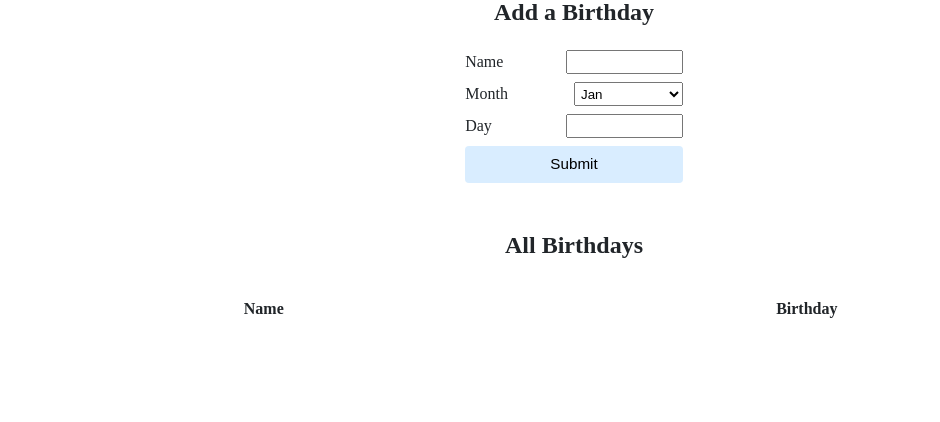
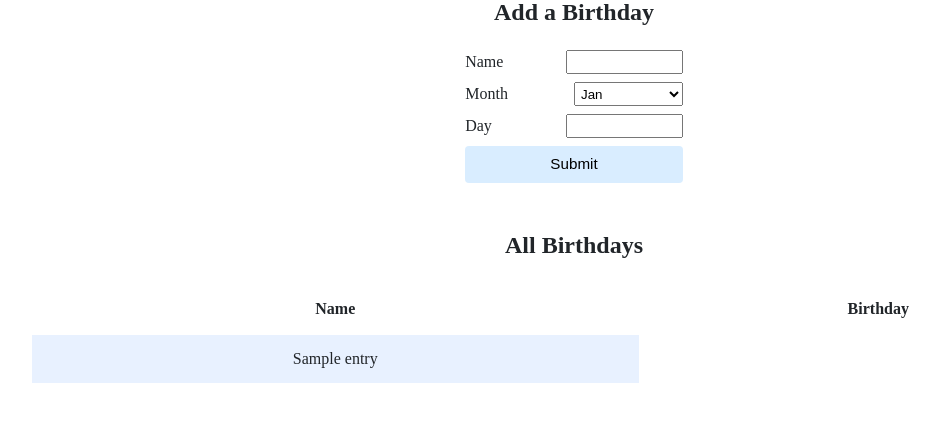
Before and after one commit to pswu11/c_s_5_0, a Flask app: template wk9/birthdays/templates/index.html in a window 1280 px wide. Shown: the part 266-688 px from the top of the page, without its empty margins (66-1006 px from the left). Run offline with Flask 3, Linux system fonts and the light colour scheme; the template is opened without the code that fills it: most values are stand-ins (such as "Sample title", 1, 10 or a date in 2020); lists and menus that the app fills with data are empty; some libraries are stand-ins or nearby versions.

Commit message:
Wed, Oct 4, 2023, 11:08 AM +02:00

```diff
--- a/wk9/birthdays/app.py
+++ b/wk9/birthdays/app.py
@@ -38,4 +38,4 @@ def index():
         # TODO: Display the entries in the database on index.html
         entries = db.execute("SELECT * FROM birthdays")
 
-        return render_template("index.html")
+        return render_template("index.html", entries=entries)
--- a/wk9/birthdays/templates/index.html
+++ b/wk9/birthdays/templates/index.html
@@ -55,6 +55,11 @@
                     </thead>
                     <tbody>
                         <!-- TODO: Loop through the database entries to display them in this table -->
+                        {% for entry in entries %}
+                            <td>
+                                {{ entry.name }}
+                            </td>
+                        {% endfor %}
                     </tbody>
                 </table>
             </div>
```
